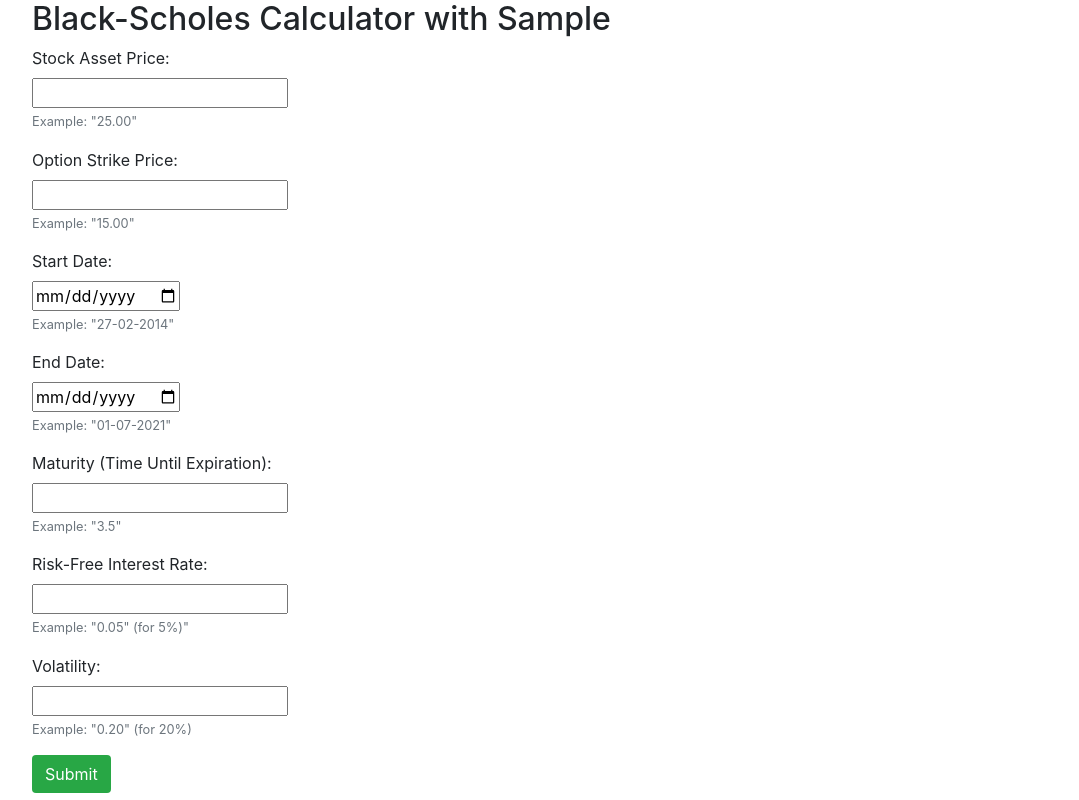
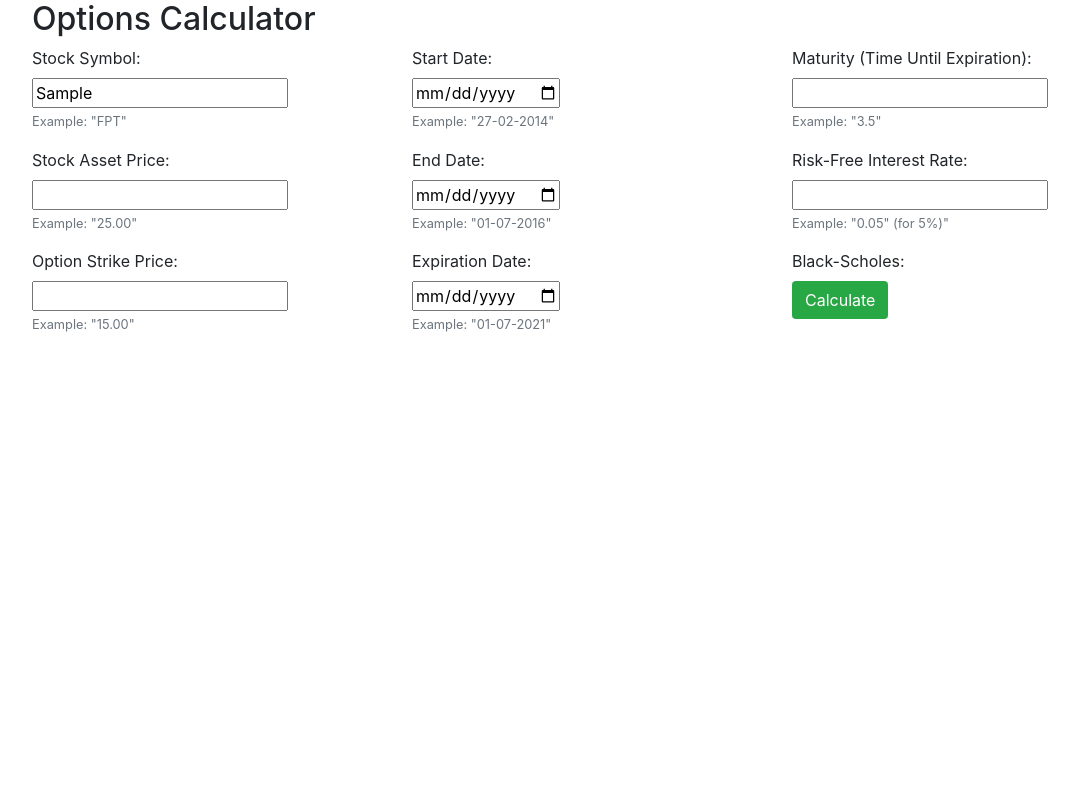
Before and after one commit to hieufaiz/cwtrading, a Django app: the page made by covercall/forms.py in a window 1280 px wide. Shown: the whole page, without its empty margins (53-1132 px from the left). Run offline with Django 3.2, Linux system fonts and the light colour scheme; tables that the repository leaves empty hold one stand-in row (Sample ...); some libraries are stand-ins or nearby versions.

Commit message:
edit volatility in covercall

```diff
--- a/covercall/admin.py
+++ b/covercall/admin.py
@@ -1,6 +1,6 @@
 from django.contrib import admin
-from .models import CoverCall, ClosePrice
+from .models import CoverCallStrate, ClosePrice
 
 # Register your models here.
-admin.site.register(CoverCall)
+admin.site.register(CoverCallStrate)
 admin.site.register(ClosePrice)
--- a/covercall/forms.py
+++ b/covercall/forms.py
@@ -1,12 +1,13 @@
 from django import forms
 
-class Covercall(forms.Form):
+class Covercallstrate(forms.Form):
     assetPrice = forms.FloatField()
     strikePrice = forms.FloatField()
     maturity = forms.FloatField()
     rate = forms.FloatField()
-    volatility = forms.FloatField()
-
+    startDate = forms.DateField()
+    endDate = forms.DateField()
+    symbol = forms.CharField()
 class Closeprice(forms.Form):
     date = forms.DateField()
     symbol = forms.CharField()
--- a/covercall/models.py
+++ b/covercall/models.py
@@ -1,12 +1,14 @@
 from django.db import models
 from django.db.models import Model
 # Create your models here.
-class CoverCall(models.Model):
+class CoverCallStrate(models.Model):
     assetPrice = models.FloatField(null=True)
     strikePrice = models.FloatField(null=True)
     maturity = models.FloatField(null=True)
     rate = models.FloatField(null=True)
-    volatility = models.FloatField(null=True)
+    startDate = models.DateField()
+    endDate = models.DateField()
+    symbol = models.CharField(max_length=10)
 class ClosePrice(models.Model):
     date = models.DateField()
     symbol = models.CharField(max_length=10)
--- a/covercall/templates/covercall/index.html
+++ b/covercall/templates/covercall/index.html
@@ -13,9 +13,17 @@
 </head>
 <body>
     <div class="container">
-        <h2>Black-Scholes Calculator with {{symbol}}</h2>
+        <h2>Options Calculator</h2>
         <form action="{% url 'appcovercall:saveCoverCall' %}" method="POST">
             {% csrf_token %}
+            <div class="row">
+                <div class="col-sm">
+                    <div class="form-group">
+                        <label for="assetprice">Stock Symbol:</label></br>
+                        <input type="text" name="symbol" id="" value="{{symbol}}" readonly>
+                        <small id="ex1" class="form-text text-muted">Example: "FPT"</small>
+                    </div>
+
                     <div class="form-group">
                         <label for="assetprice">Stock Asset Price:</label></br>
                         {{ covercall.assetPrice }}
@@ -27,7 +35,8 @@
                         {{ covercall.strikePrice }}
                         <small id="ex1" class="form-text text-muted">Example: "15.00"</small>
                     </div>
-
+                </div>
+                <div class="col-sm">
                     <div class="form-group">
                         <label for="maturity">Start Date:</label></br>
                         <input type="date" name="startDate" id="startDate">
@@ -36,10 +45,17 @@
 
                     <div class="form-group">
                         <label for="maturity">End Date:</label></br>
+                        <input type="date" name="endDate" id="endDate">
+                        <small id="ex1" class="form-text text-muted">Example: "01-07-2016"</small>
+                    </div>
+
+                    <div class="form-group">
+                        <label for="maturity">Expiration Date:</label></br>
                         <input type="date" name="expirationDate" id="expirationDate" oninput="time_to_expi()" >
                         <small id="ex1" class="form-text text-muted">Example: "01-07-2021"</small>
                     </div>
-
+                </div>
+                <div class="col-sm">
                     <div class="form-group">
                         <label for="maturity">Maturity (Time Until Expiration):</label></br>
                         <input type="text" name="maturity" id="maturity" >
@@ -54,11 +70,20 @@
                     </div>
 
                     <div class="form-group">
-                <label for="volatility">Volatility:</label></br>
-                <input type="number" name="volatility" id="volatility" value={{ volatility }}>
-                <small id="ex1" class="form-text text-muted">Example: "0.20" (for 20%)</small>
+                        <label for="volatility">Black-Scholes:</label></br>
+                        <!-- <input type="number" name="volatility" id="volatility">
+                        <small id="ex1" class="form-text text-muted">Example: "0.20" (for 20%)</small> -->
+                        <button type="submit" class="btn bg-success text-white">Calculate</button>
                     </div>
+                </div>
+            </div>
+            <!-- <div class="row">
+                <div class="col-sm"></div>
+                <div class="col-sm">
                     <button type="submit" class="btn bg-success text-white">Submit</button>
+                </div>
+                <div class="col-sm"></div>
+            </div>     -->
         </form>
       </div>
 </body>
@@ -67,8 +92,8 @@
         // var startDate = document.getElementById('startDate').value;
         // var exprirationDate = document.getElementById('expirationDate').value;
         var startDate = new Date(document.getElementById('startDate').value);
-        var endDate = new Date(document.getElementById('expirationDate').value);
-        deltaTime = Math.abs(endDate - startDate);
+        var expDate = new Date(document.getElementById('expirationDate').value);
+        deltaTime = Math.abs(expDate - startDate);
         document.getElementById('maturity').value = parseFloat(Math.ceil((deltaTime / (1000 * 60 * 60 * 24))) / 365);
     }
 </script>
--- a/covercall/views.py
+++ b/covercall/views.py
@@ -1,7 +1,7 @@
 from django.shortcuts import render
 from django.http import HttpResponse
-from .forms import Covercall
-from .models import CoverCall
+from .forms import Covercallstrate
+from .models import CoverCallStrate
 from .forms import Closeprice
 from .models import ClosePrice
 import numpy as np
@@ -28,22 +28,27 @@ def put_option_price(S, K, t, r, sigma):
 
 def save_covercall(request):
     if request.method == "POST":
-        data = Covercall(request.POST)
+        data = Covercallstrate(request.POST)
         if data.is_valid():
-            covercall = CoverCall(assetPrice = data.cleaned_data['assetPrice'],
+            startDate = data.cleaned_data['startDate']
+            endDate = data.cleaned_data['endDate']
+            symbol = data.cleaned_data['symbol']
+            covercall = CoverCallStrate(assetPrice = data.cleaned_data['assetPrice'],
                 strikePrice = data.cleaned_data['strikePrice'],
                 maturity = data.cleaned_data['maturity'],
                 rate = data.cleaned_data['rate'],
-                volatility = data.cleaned_data['volatility'])
+                startDate = data.cleaned_data['startDate'],
+                endDate = data.cleaned_data['endDate'],
+                symbol = data.cleaned_data['symbol'])
             covercall.save()
-            # call = mb.BS([ data.cleaned_data['assetPrice'], data.cleaned_data['strikePrice'],
-            #     data.cleaned_data['rate'], data.cleaned_data['maturity'] ], data.cleaned_data['volatility']).callPrice
-            call, deltaOptions = call_option_price( data.cleaned_data['assetPrice'], data.cleaned_data['strikePrice'],
-                data.cleaned_data['maturity'], data.cleaned_data['rate'], data.cleaned_data['volatility'])
-            campaign = {'assetPrice': data.cleaned_data['assetPrice'],
-                'strikePrice':  data.cleaned_data['strikePrice'], 'call': call}
+            volatility = get_volatility(startDate, endDate, symbol)
+            call, deltaOptions = call_option_price(data.cleaned_data['assetPrice'], data.cleaned_data['strikePrice'],
+                data.cleaned_data['maturity'], data.cleaned_data['rate'], volatility)
+            put = put_option_price(data.cleaned_data['assetPrice'], data.cleaned_data['strikePrice'],
+                data.cleaned_data['maturity'], data.cleaned_data['rate'], volatility)
             return render(request, 'covercall/campaign.html', {'assetPrice': data.cleaned_data['assetPrice'],
-                'strikePrice':  data.cleaned_data['strikePrice'], 'call': call[0], 'deltaOptions': deltaOptions } )
+                'strikePrice':  data.cleaned_data['strikePrice'],
+                'call': call[0], 'deltaOptions': deltaOptions, 'volatility': volatility, 'put': put[0] })
         else:
             return HttpResponse('Bad Request')
 
@@ -51,17 +56,24 @@ def show_symbol(request):
     symbols = ClosePrice.objects.values('symbol').distinct()
     return render(request, 'covercall/symbol.html', {'symbols': symbols})
 
+def get_price(startDate, endDate, symbol):
+    closeprice =  ClosePrice.objects.filter(symbol = symbol).values('closePrice')
+    closeprice = closeprice.filter(date__gte = startDate, date__lte = endDate)
+    arr_price = np.zeros(len(closeprice), )
+    for index, price in enumerate(closeprice):
+        arr_price[index] = price['closePrice']
+    s_price = pd.Series(arr_price)
+    return s_price
+
 def calculate_volatility(data):
     logPrice = np.log(data / data.shift(1))
     daily_std =  np.std(logPrice)
     return daily_std.item() * 252 ** 0.5
 
+def get_volatility(startDate, endDate, symbol):
+    volatility = calculate_volatility(get_price(startDate, endDate, symbol))
+    return volatility
+
 def index(request, symbol):
-    covercall = Covercall
-    closePrice = ClosePrice.objects.filter(symbol = symbol).values('closePrice')
-    arr_price = np.zeros(len(closePrice), )
-    for index, price in enumerate(closePrice):
-        arr_price[index] = price['closePrice']
-    s_price = pd.Series(arr_price)
-    volatility = calculate_volatility(s_price)
-    return render(request, 'covercall/index.html', {'volatility': volatility, 'covercall': covercall, 'symbol': symbol})
+    covercall = Covercallstrate
+    return render(request, 'covercall/index.html', {'covercall': covercall, 'symbol': symbol})
```
Also changed, not shown: covercall/templates/covercall/campaign.html (+10 -3 lines), covercall/migrations/0006_remove_covercall_volatility.py (added), covercall/migrations/0007_auto_20210406_2045.py (added). Lines whose indentation alone changed are shown as unchanged.
